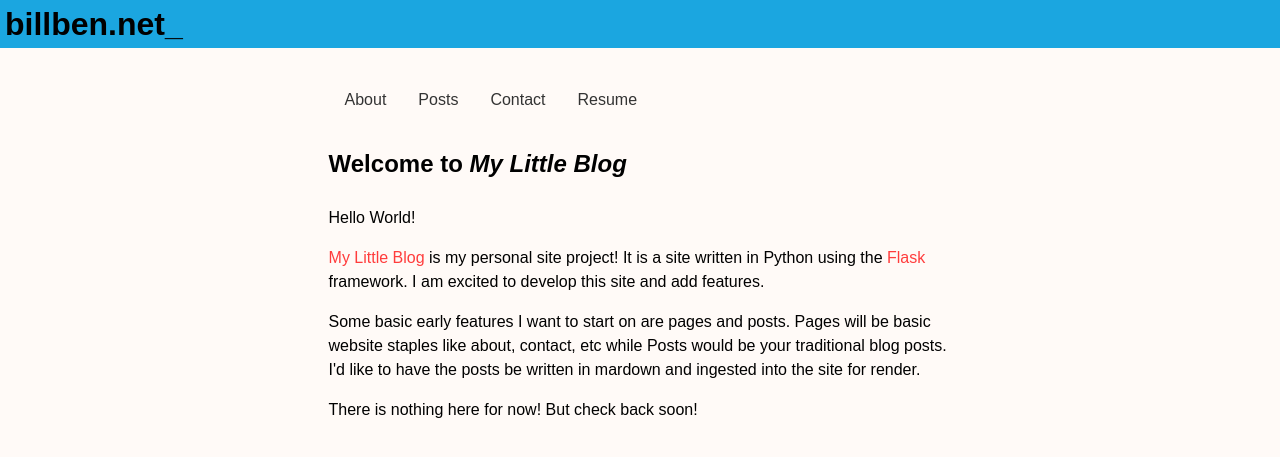
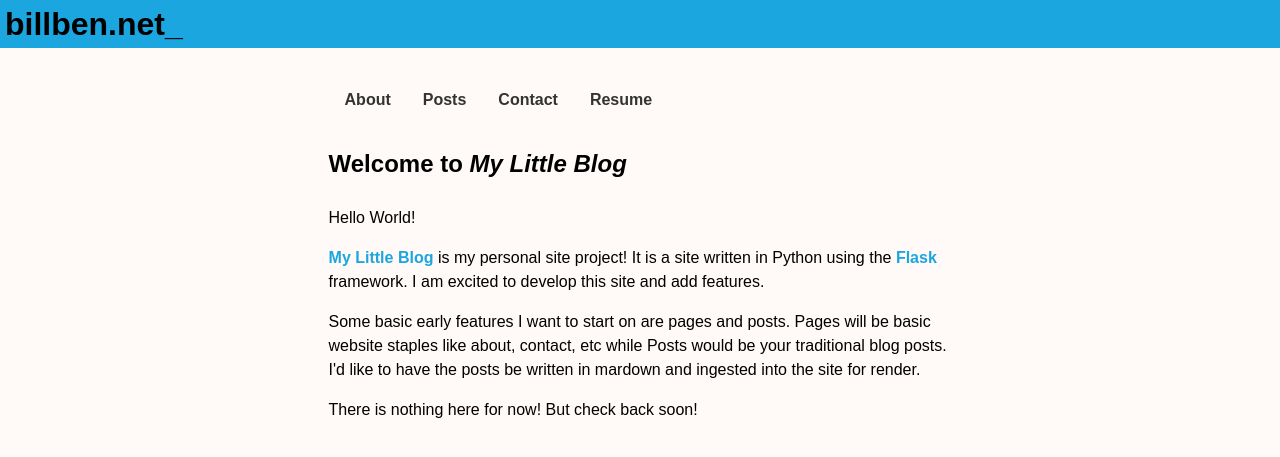
Before and after one commit to binchick-in/my-little-blog, a Flask app: page / in a window 1280 px wide. Shown: the top 457 px of the page. Run offline with Flask 2, Linux system fonts and the light colour scheme; parts of the project's set-up code (start-up, migrations or seed data) failed here and were passed over.

Commit message:
Changing anchor tags to bold blue to match the site color

```diff
--- a/app/static/style.css
+++ b/app/static/style.css
@@ -29,8 +29,9 @@ body {
     font-size: 85%;
   }
   a {
-    color: #ff3c3c;
+    color: #1ba6e0;
     text-decoration: none;
+    font-weight: bold;
     outline: 0;
   }
   a:hover {
```
